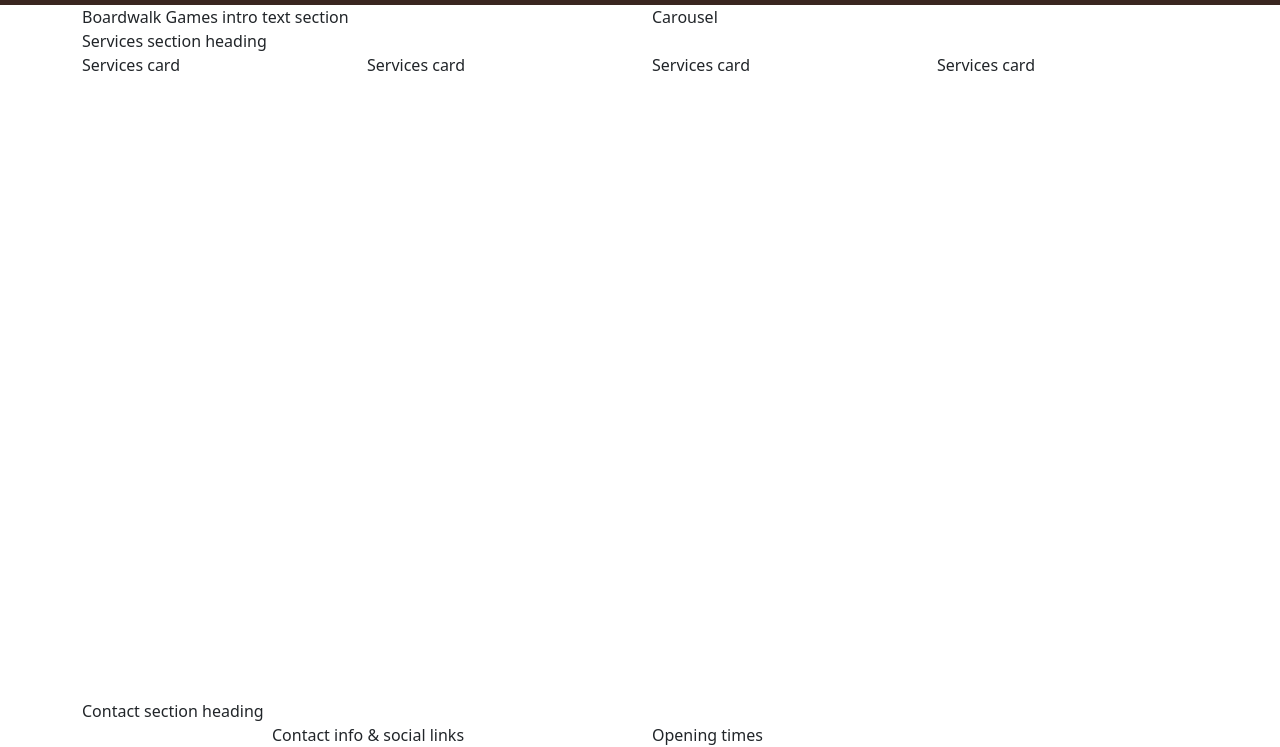
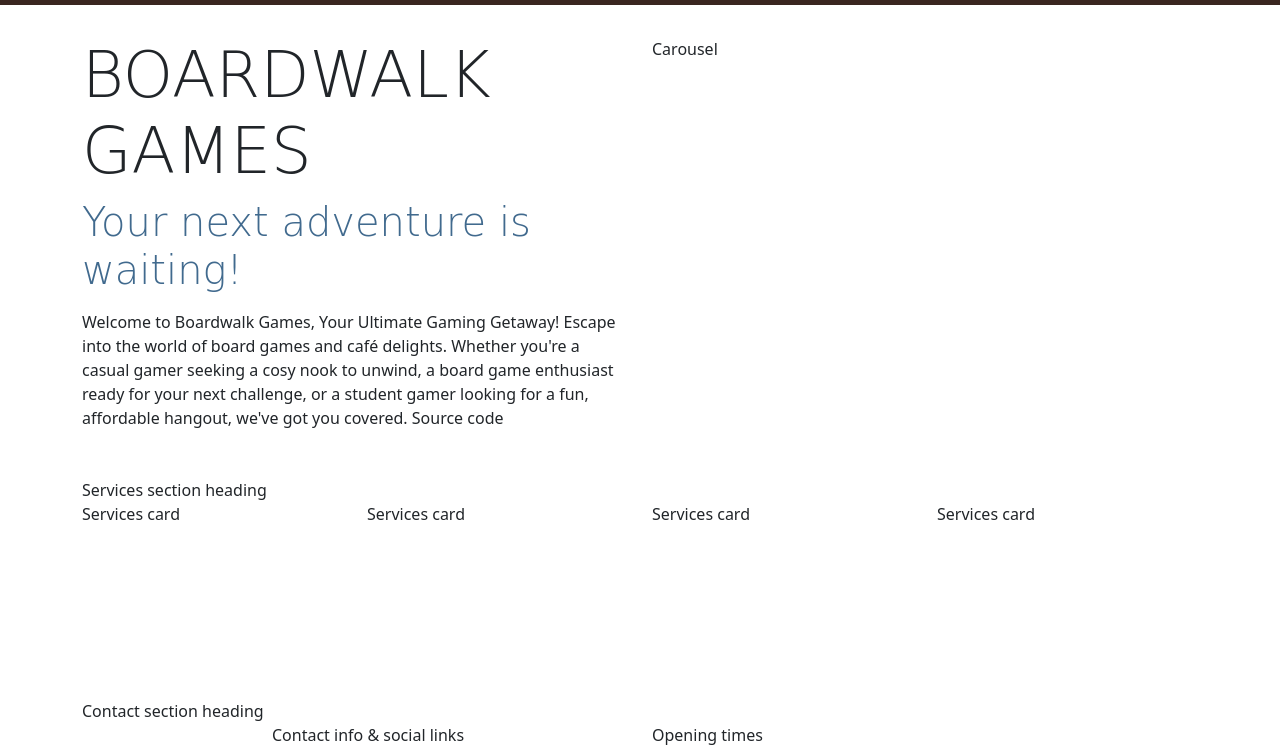
Before and after one commit to Emilyhugs/boardwalk-games, a plain HTML site: page index.html in a window 1280 px wide. Shown: the part 53-800 px from the top of the page. Drawn offline with nearby package versions, Linux system fonts and the light colour scheme; a web font is replaced by a local one.

Commit message:
Add the header text

```diff
--- a/assets/css/style.css
+++ b/assets/css/style.css
@@ -15,12 +15,16 @@
 
 /*Global Styles*/
 body {font-family: var(--primary-font);}
-h1,h2,h3 {font-family: var(--secondary-font);color:var(--primary-color);}
+h1,h2,h3 {font-family: var(--secondary-font);color:var(--primary-color);text-transform: uppercase;}
 .sub-heading-color {color: var(--highlight-color);}
+.section {margin-top: 2rem;margin-bottom: 2rem;}
 
 /*Navbar*/
 #navbar {background-color: var(--primary-color);}
 #navbar .logo {width:30px;}
+
+/*Header*/
+#header .lead {font-family: var(--secondary-font);}
 
 /* grid visualisation CSS for testing
 
--- a/index.html
+++ b/index.html
@@ -1,9 +1,11 @@
 <!DOCTYPE html>
 <html lang="en">
+
 <head>
     <meta charset="UTF-8">
     <meta name="viewport" content="width=device-width, initial-scale=1.0">
-    <meta name="description" content="Boardwalk Games, your ultimate gaming retreat! Perfect for casual gamers, enthusiasts, and student gatherings. Visit us for your next adventure in board gaming.">
+    <meta name="description"
+        content="Boardwalk Games, your ultimate gaming retreat! Perfect for casual gamers, enthusiasts, and student gatherings. Visit us for your next adventure in board gaming.">
     <!-- favicons generated by favicon.io -->
     <link rel="apple-touch-icon" sizes="180x180" href="assets/images/apple-touch-icon.png">
     <link rel="icon" type="image/png" sizes="32x32" href="assets/images/favicon-32x32.png">
@@ -12,19 +14,24 @@
     <title>Boardwalk Games | Home</title>
     <link rel="stylesheet" href="assets/css/style.css">
     <!--Bootstrap JS-->
-    <link href="https://cdn.jsdelivr.net/npm/bootstrap@5.3.3/dist/css/bootstrap.min.css" rel="stylesheet" integrity="sha384-QWTKZyjpPEjISv5WaRU9OFeRpok6YctnYmDr5pNlyT2bRjXh0JMhjY6hW+ALEwIH" crossorigin="anonymous">
+    <link href="https://cdn.jsdelivr.net/npm/bootstrap@5.3.3/dist/css/bootstrap.min.css" rel="stylesheet"
+        integrity="sha384-QWTKZyjpPEjISv5WaRU9OFeRpok6YctnYmDr5pNlyT2bRjXh0JMhjY6hW+ALEwIH" crossorigin="anonymous">
     <!--Font Awesome kit-->
     <script src="https://kit.fontawesome.com/f92ce67920.js" crossorigin="anonymous"></script>
     <link rel="preconnect" href="https://fonts.googleapis.com">
 </head>
 <!--classes on body set to work with mt-auto on footer to ensure it always stays at the bottom of the page-->
+
 <body class="d-flex flex-column min-vh-100">
     <!--Navigation-->
     <div>
         <nav id="navbar" class="navbar navbar-expand-lg" data-bs-theme="dark">
             <div class="container">
-          <a class="navbar-brand" href="index.html"><img src="assets/images/logo-sm-white.png" alt="Boardwalk Games logo" class="logo"></a>
-          <button class="navbar-toggler" type="button" data-bs-toggle="collapse" data-bs-target="#navbarSupportedContent" aria-controls="navbarSupportedContent" aria-expanded="false" aria-label="Toggle navigation">
+                <a class="navbar-brand" href="index.html"><img src="assets/images/logo-sm-white.png"
+                        alt="Boardwalk Games logo" class="logo"></a>
+                <button class="navbar-toggler" type="button" data-bs-toggle="collapse"
+                    data-bs-target="#navbarSupportedContent" aria-controls="navbarSupportedContent"
+                    aria-expanded="false" aria-label="Toggle navigation">
                     <span class="navbar-toggler-icon"></span>
                 </button>
                 <div class="collapse navbar-collapse" id="navbarSupportedContent">
@@ -46,17 +53,17 @@
                 </div>
             </div>
         </nav>
-
-
-
-
     </div>
 
-
     <!--Header with carousel-->
-   <header class="container">
+    <header id="header" class="container section">
         <div class="row">
-        <div class="col-12 col-xl-6">Boardwalk Games intro text section</div>
+            <div class="col-12 col-xl-6 text-center text-xl-start">
+                <h1 class="display-3">Boardwalk Games</h1>
+                <p class="lead display-6 sub-heading-color">Your next adventure is waiting!</p>
+                <p my-4>Welcome to Boardwalk Games, Your Ultimate Gaming Getaway! Escape into the world of board games and café delights. Whether you're a casual gamer seeking a cosy nook to unwind, a board game enthusiast ready for your next challenge, or a student gamer looking for a fun, affordable hangout, we've got you covered.
+                    Source code</p>
+            </div>
             <div class="col-12 col-xl-6">Carousel</div>
         </div>
     </header>
@@ -89,6 +96,9 @@
         </div>
     </footer>
     <!--Bootstrap JS-->
-    <script src="https://cdn.jsdelivr.net/npm/bootstrap@5.3.3/dist/js/bootstrap.min.js" integrity="sha384-0pUGZvbkm6XF6gxjEnlmuGrJXVbNuzT9qBBavbLwCsOGabYfZo0T0to5eqruptLy" crossorigin="anonymous"></script>
+    <script src="https://cdn.jsdelivr.net/npm/bootstrap@5.3.3/dist/js/bootstrap.min.js"
+        integrity="sha384-0pUGZvbkm6XF6gxjEnlmuGrJXVbNuzT9qBBavbLwCsOGabYfZo0T0to5eqruptLy" crossorigin="anonymous">
+    </script>
 </body>
+
 </html>
```
Lines whose indentation alone changed are shown as unchanged.
